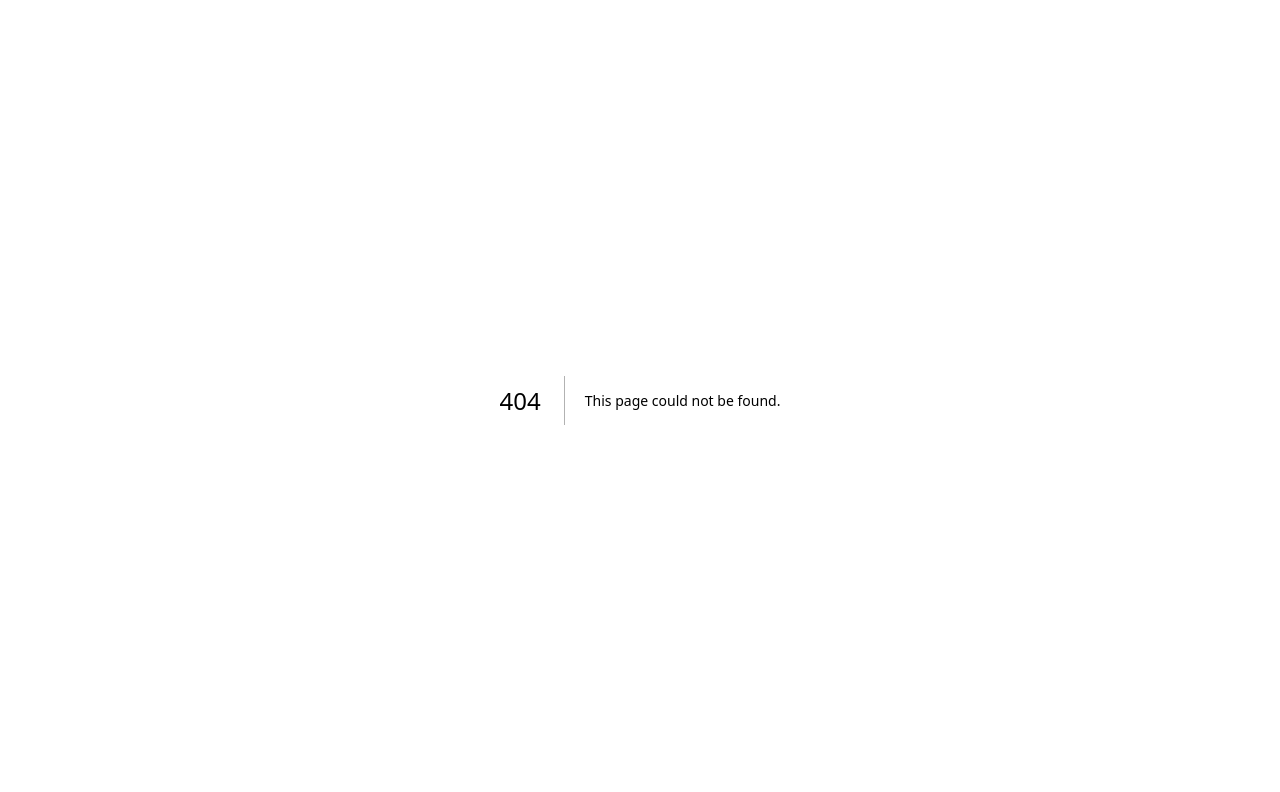
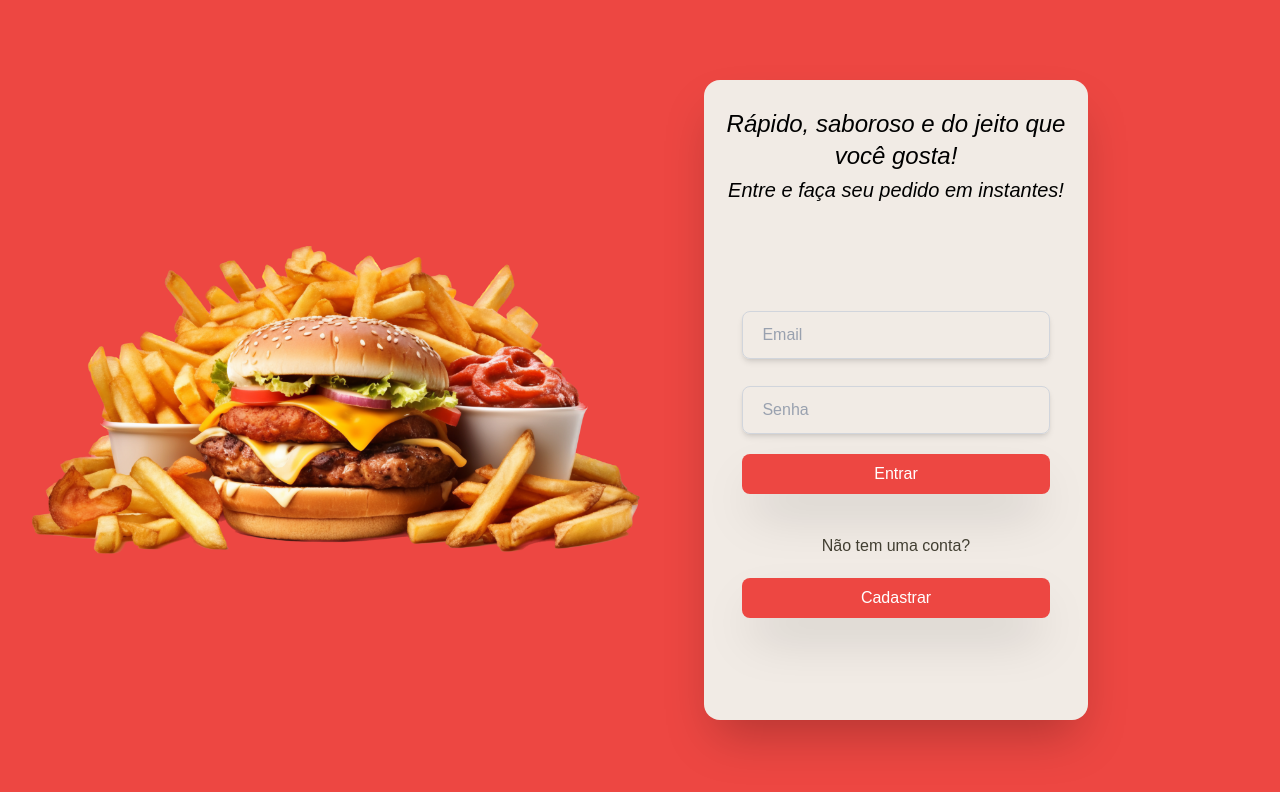
Before and after one commit to mateushlsilva/fast-food-front, a Next.js app: page /login in a window 1280 px wide. Before the commit this address had no page. Shown: the top 792 px of the page. Built offline with nearby package versions, Linux system fonts and the light colour scheme.

Commit message:
feature adiciona pagina login

```diff
--- a/src/app/components/conversas/index.tsx
+++ b/src/app/components/conversas/index.tsx
@@ -14,12 +14,6 @@ export default function Conversas(){
       }
     }, [value]);
 
-    const handleKeyPress = (event: React.KeyboardEvent) => {
-        if (event.key === 'Enter'  && !event.shiftKey) {
-          event.preventDefault();
-          handleSubmit();
-        }
-      };
 
       const handleSubmit = () => {
         console.log('Enviado:', value);
@@ -39,16 +33,18 @@ export default function Conversas(){
               />
               <h1 className="text-black text-2xl font-bold pl-4 ">Fast Food</h1>
             </div>
-
           </div>
+          <div>
+              {/* Mexer aqui depois*/}
+          </div>
+          <div className=' text-lg rounded-md  mb-0 text-white p-2 focus:outline-none focus:ring-0 w-full justify-between flex '>
 
             <textarea
-                className="bg-[#ed4742] text-lg rounded-md w-1/2 mb-10 text-white p-2 focus:outline-none focus:ring-0 w-full"
+                  className="bg-[#ed4742] text-lg rounded-md w-1/2 mb-10 text-white p-2 focus:outline-none focus:ring-0 "
                   placeholder="Digite sua menssagem ... "
                   ref={textareaRef}
                   value={value}
                   onChange={(e) => setValue(e.target.value)}
-                onKeyDown={handleKeyPress}
                   style={{
                       minHeight: '60px',
                       maxHeight: '180px',
@@ -58,6 +54,17 @@ export default function Conversas(){
                       transition: 'width 0.3s ease',
                     }}
               />
+            <button className='bg-[#ed4742] rounded-full  w-18 h-18 ml-2 flex items-center justify-center active:scale-90 active:bg-red-700 transition-transform shadow-2xl' onClick={handleSubmit}>
+              <Image
+                src="/seta.png"
+                alt="Imagem redonda"
+                width={50}
+                height={50}
+                className="rounded-full"
+              />
+            </button>
+          </div>
+
         </div>
     )
 }
--- a/src/app/components/index.ts
+++ b/src/app/components/index.ts
@@ -1,7 +1,9 @@
 import Conversas from "./conversas";
 import Historico_conversas from "./historico_conversas";
+import InputForm from "./input_form";
 
 export {
     Conversas,
-    Historico_conversas
+    Historico_conversas,
+    InputForm
 }
--- /dev/null
+++ b/src/app/components/input_form/index.tsx
@@ -0,0 +1,43 @@
+interface PropsInput{
+    input: string;
+    setInput: React.Dispatch<React.SetStateAction<string>>;
+    placeholder: string;
+}
+
+export default function InputForm({input, setInput, placeholder}:PropsInput){
+    return (
+        <div className="relative flex justify-center items-center pt-[7%] ">
+        <div className="relative w-[80%]">
+            <input
+                type="text"
+                id="input"
+                value={input}
+                onChange={(e) => setInput(e.target.value)}
+                className="
+                    w-full h-12 px-4 text-black
+                    border border-gray-300 rounded-lg
+                    shadow-md focus:outline-none
+                    focus:ring-2 focus:ring-[#ed4742]
+                    focus:border-[#ed4742]
+                    transition-all duration-300
+                    placeholder-transparent peer
+                "
+                placeholder={placeholder}
+            />
+            <label
+                htmlFor="input"
+                className="
+                    absolute left-4 top-3 text-gray-500
+                    transition-all duration-300
+                    peer-placeholder-shown:top-3 peer-placeholder-shown:text-base
+                    peer-placeholder-shown:text-gray-400
+                    peer-focus:top-[-10px] peer-focus:text-sm
+                    peer-focus:text-[#ed4742] bg-[#f1ebe5] px-1
+                "
+            >
+                {placeholder}
+            </label>
+        </div>
+    </div>
+    )
+}
--- /dev/null
+++ b/src/app/login/page.tsx
@@ -0,0 +1,41 @@
+'use client'
+
+import Image from "next/image";
+import { InputForm } from '../components'
+import { useState } from "react";
+
+export default function Login(){
+    const [ email, setEmail ] = useState('')
+    const [ senha, setSenha ] = useState('')
+
+    return (
+        <div className="grid grid-cols-2 h-screen bg-[#ed4742] m-auto justify-center items-center">
+            <div className="max-sm:hidden justify-center col-span-1 ml-[5%]">
+                 <Image
+                    src="/fast-food.webp"
+                    alt="Imagem redonda"
+                    width={1000}
+                    height={1000}
+                    className="justify-center"
+                    />
+            </div>
+            <div className="flex-1 bg-[#f1ebe5] rounded-2xl  col-span-1 m-6 ml-[10%] h-[80%] w-[60%]  flex-col
+            items-center shadow-2xl relative  justify-between max-sm:col-span-2 max-sm:w-[80%] ">
+                <h1 className="text-black text-2xl pt-7 font-medium italic text-center ml-1 mr-1">Rápido, saboroso e do jeito que você gosta! </h1>
+                <h2 className="text-black text-center text-xl font-light italic mt-1  ml-1 mr-1">Entre e faça seu pedido em instantes!</h2>
+                <form className="mt-20">
+                    <InputForm placeholder="Email" input={email} setInput={setEmail}/>
+                    <InputForm placeholder="Senha" input={senha} setInput={setSenha}/>
+                    <button className="text-white bg-[#ed4742] w-[80%] h-10 rounded-lg active:scale-90 active:bg-red-700 transition-transform shadow-2xl
+                    mt-5 mr-auto ml-auto flex justify-center items-center
+                    ">Entrar</button>
+                </form>
+                <p className="text-[#423f32] text-center mt-10">Não tem uma conta?</p>
+                <button className="text-white bg-[#ed4742] w-[80%] h-10 rounded-lg active:scale-90 active:bg-red-700 transition-transform shadow-2xl
+                    mt-5 mr-auto ml-auto flex justify-center items-center
+                    ">Cadastrar</button>
+            </div>
+
+        </div>
+    )
+}
--- a/src/app/page.tsx
+++ b/src/app/page.tsx
@@ -1,56 +1,16 @@
 'use client'
-import { useState } from "react";
-import { Conversas, Historico_conversas } from "./components";
+
+import { Conversas } from "./components";
 
 export default function Home() {
-  const [isColumnVisible, setIsColumnVisible] = useState(true); // Controla se a coluna está visível ou não
-
-  const toggleColumn = () => {
-    setIsColumnVisible(!isColumnVisible); // Alterna a visibilidade da coluna
-  };
-  const lista_ex = [
-    {
-        'id': '2fds212321-4234',
-        'nome': 'Pizza de Calabresa'
-    },
-    {
-        'id': '2fds212321-489-2',
-        'nome': 'Pizza de Frango'
-    },
-    {
-        'id': '2fds212321-489-3',
-        'nome': 'Pizza de Presunto e Queijo'
-    },
-    {
-        'id': '6fds212371-489-4',
-        'nome': 'Pizza de Banana'
-    },
-    {
-        'id': '0976s212321-489-5',
-        'nome': 'Pizza de Milho'
-    },
-    {
-        'id': '75kls212321-489-9',
-        'nome': 'Pizza de Alho'
-    }
-]
 
   return (
     <div className="grid grid-cols-6 h-screen bg-[#ed4742]">
-      {/* <button
-          className="absolute top-4 left-4 p-2 bg-gray-800 text-white rounded-full z-10 md:hidden"
-          onClick={toggleColumn}
-        >
-          {isColumnVisible ? '←' : '→'}
-        </button> */}
       <div className="max-sm:hidden ">
 
       </div>
-      {/* <Historico_conversas lista={lista_ex} isColumnVisible={isColumnVisible}/> */}
       <Conversas />
-      {/* <div className={`md:hidden absolute top-0 left-0 right-0 bottom-0 ${isColumnVisible ? "block" : "hidden"}`}>
-        <Historico_conversas lista={lista_ex} isColumnVisible={isColumnVisible}/>
-      </div> */}
+
     </div>
   );
 }
```
Also changed, not shown: public/fast-food.webp (added), public/seta.png (added). Lines whose indentation alone changed are shown as unchanged.
